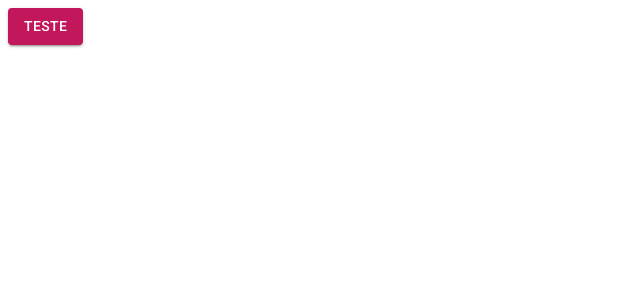
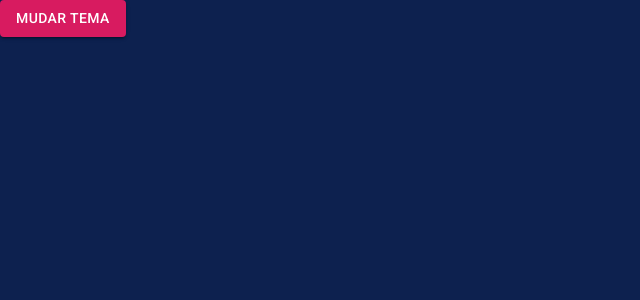
Before and after one commit to Monalisa017/app-web-e-commerce-portifolio, a React (Create React App) app: page /pagina-inicial in a window 1280 px wide. Shown: the top 300 px of the page, without its empty margins (0-640 px from the left). Built offline with nearby package versions, Linux system fonts and the light colour scheme.

Commit message:
feat: Add tema escuro troca tema. Troca Vs React

```diff
--- a/package.json
+++ b/package.json
@@ -14,8 +14,8 @@
     "@fontsource/roboto": "^5.0.8",
     "@mui/icons-material": "^5.14.13",
     "@mui/material": "^5.14.13",
-    "react": "^18.2.0",
-    "react-dom": "^18.2.0",
+    "react": "^17.0.0",
+    "react-dom": "^17.0.0",
     "react-router-dom": "^6.16.0",
     "react-scripts": "5.0.1"
   },
--- a/public/index.html
+++ b/public/index.html
@@ -18,7 +18,7 @@
   <title>E-Commerce Portifólio</title>
 </head>
 
-<body>
+<body style="margin: 0; padding: 0;">
   <noscript>Você precisa de javascript para rodar esta aplicação.</noscript>
   <div id="root"></div>
 </body>
--- a/src/App.tsx
+++ b/src/App.tsx
@@ -1,17 +1,17 @@
 
+import { AppThemeProvider } from './shared/contexts/ThemeContext';
 import { BrowserRouter } from "react-router-dom";
 import { AppRoutes } from "./routes";
-import { ThemeProvider } from "@emotion/react";
 import { LightTheme } from "./shared/themes";
 
 
 export const App = () => {
   return (
-    <ThemeProvider theme={LightTheme}>
+    <AppThemeProvider>
       <BrowserRouter>
         <AppRoutes />
       </BrowserRouter>
-    </ThemeProvider>
+    </AppThemeProvider>
 
   );
 }
--- a/src/routes/index.tsx
+++ b/src/routes/index.tsx
@@ -1,11 +1,13 @@
 import { Navigate, Route, Routes } from 'react-router-dom';
 import { Button } from '@mui/material';
+import { useAppThemeContext } from '../shared/contexts';
 
 export const AppRoutes = () => {
+    const { toggleTheme } = useAppThemeContext();
 
     return(
         <Routes>
-            <Route path="/pagina-inicial" element={<Button variant="contained" color="primary">Teste</Button>}/>
+            <Route path="/pagina-inicial" element={<Button variant="contained" color="primary" onClick={toggleTheme}>Mudar tema</Button>}/>
             <Route path="*" element={<Navigate to="/pagina-inicial" />} />
         </Routes>
     );
--- /dev/null
+++ b/src/shared/contexts/ThemeContext.tsx
@@ -0,0 +1,41 @@
+
+import { createContext, useCallback, useMemo, useState, useContext } from 'react';
+import { Box, ThemeProvider, Typography } from "@mui/material";
+import { DarkTheme, LightTheme } from '../themes';
+import { Height } from '@mui/icons-material';
+
+interface IThemeContextData {
+    children?: React.ReactNode;
+    themeName: 'light' | 'dark';
+    toggleTheme: () => void;
+}
+
+const ThemeContext = createContext({} as IThemeContextData);
+
+export const useAppThemeContext = () => {
+    return useContext(ThemeContext);
+};
+
+export const AppThemeProvider: React.FC = ({children}) => {
+    const [themeName, setThemeName] = useState<'light' | 'dark'>('dark');
+
+    const toggleTheme = useCallback(() => {
+        setThemeName(oldThemeName => oldThemeName === 'light' ? 'dark' : 'light');
+    }, []);
+
+    const theme = useMemo(() => {
+        if (themeName === 'light') return LightTheme
+
+        return DarkTheme;
+
+    }, [themeName]);
+    return (
+        <ThemeContext.Provider value={{ themeName, toggleTheme }}>
+            <ThemeProvider theme={theme}>
+                <Box width="100vw" height="100vh" bgcolor={theme.palette.background.default}>
+                    {children}
+                </Box>
+            </ThemeProvider>
+        </ThemeContext.Provider>
+    );
+}
--- a/src/shared/contexts/index.ts
+++ b/src/shared/contexts/index.ts
@@ -1 +1 @@
-export { };
+export * from './ThemeContext';
--- /dev/null
+++ b/src/shared/themes/Dark.ts
@@ -0,0 +1,23 @@
+import { createTheme } from "@mui/material";
+import { blue, pink } from "@mui/material/colors";
+
+export const DarkTheme = createTheme({
+    palette: {
+        primary:{
+            main: pink[600],
+            dark: pink[800],
+            light: pink[500],
+            contrastText: '#ffffff',
+        },
+        secondary:{
+            main: blue[700],
+            dark: blue[900],
+            light: blue[500],
+            contrastText: '#ffffff',
+        },
+        background:{
+            default: '#0D214F',
+            paper: '#303134 ',
+        }
+    }
+});
--- a/src/shared/themes/index.ts
+++ b/src/shared/themes/index.ts
@@ -1 +1,2 @@
 export * from './Light';
+export * from './Dark';
```
Also changed, not shown: 1 other file (tests, documents, lock files or other folders).
